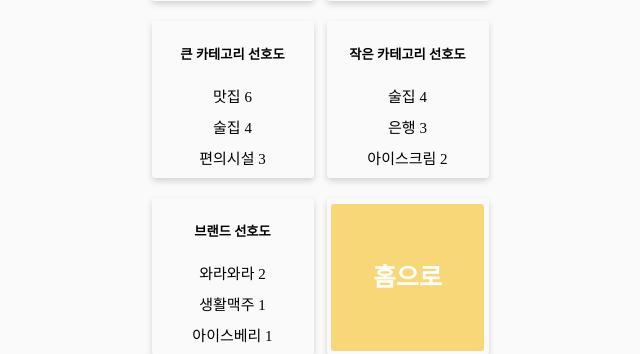
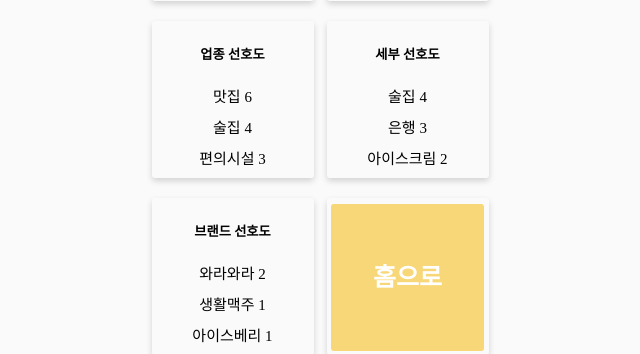
Before and after one commit to codinghyunman2/SHOWPICK, a Django app: page /Shop_info_Anam in a window 1280 px wide. Shown: the part 955-1309 px from the top of the page, without its empty margins (320-960 px from the left). Run offline with Django 3.2, Linux system fonts and the light colour scheme; data comes from the database, SQL or seed files in the repository; both versions use the stored data as it was after the commit.

Commit message:
real_final

```diff
--- a/SHOWPICK/app/templates/Shop_info_Anam.html
+++ b/SHOWPICK/app/templates/Shop_info_Anam.html
@@ -95,7 +95,7 @@
 
   <div class = "box">
     <div class = "Big">
-          <h5>큰 카테고리 선호도</h5>
+          <h5>업종 선호도</h5>
     {% for Big_Vote_Result in Big_Vote_Results %}
         <ul>{{Big_Vote_Result.category}} {{Big_Vote_Result.vote_count}}</ul>
 
@@ -105,7 +105,7 @@
 
   <div class = "box">
     <div class = "Small">
-        <h5> 작은 카테고리 선호도</h5>
+        <h5>세부 선호도</h5>
       {% for Small_Vote_Result in Small_Vote_Results %}
         <ul>{{Small_Vote_Result.category}} {{Small_Vote_Result.vote_count}}</ul>
       {% endfor %}
--- a/SHOWPICK/app/templates/home.html
+++ b/SHOWPICK/app/templates/home.html
@@ -17,7 +17,7 @@
     <div class="customer">
         <p>우리 동네에 원하는 브랜드가 있으신가요?</p>
         <img src="{% static 'home_vote.svg' %}" alt="home_vote">
-        <div class="button"><a href="http://127.0.0.1:8000/Customer_map_Anam">투표하러 가기</a></div>
+        <div class="button"><a href="http://127.0.0.1:8000/Customer_map">투표하러 가기</a></div>
         <br>
     </div>
 
```
Also changed, not shown: SHOWPICK/db.sqlite3.
